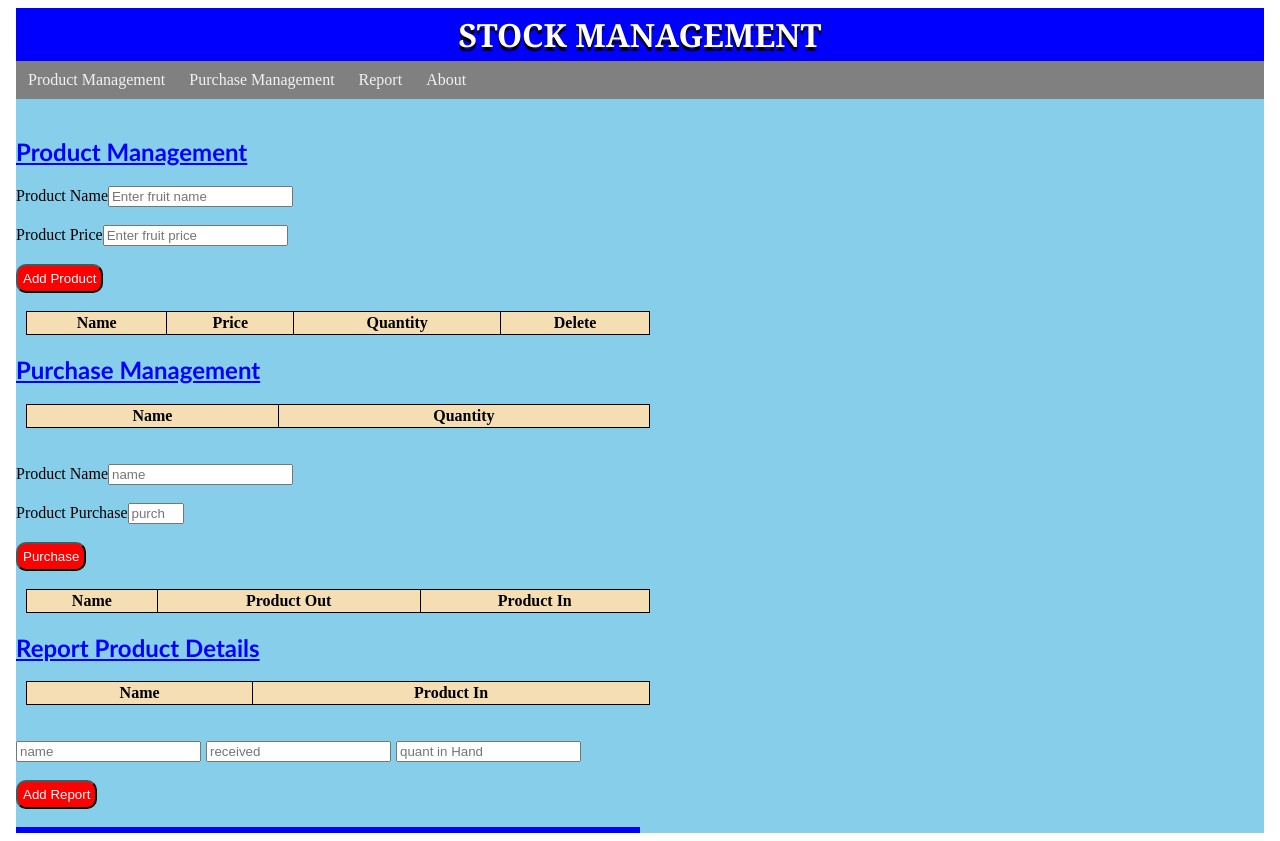
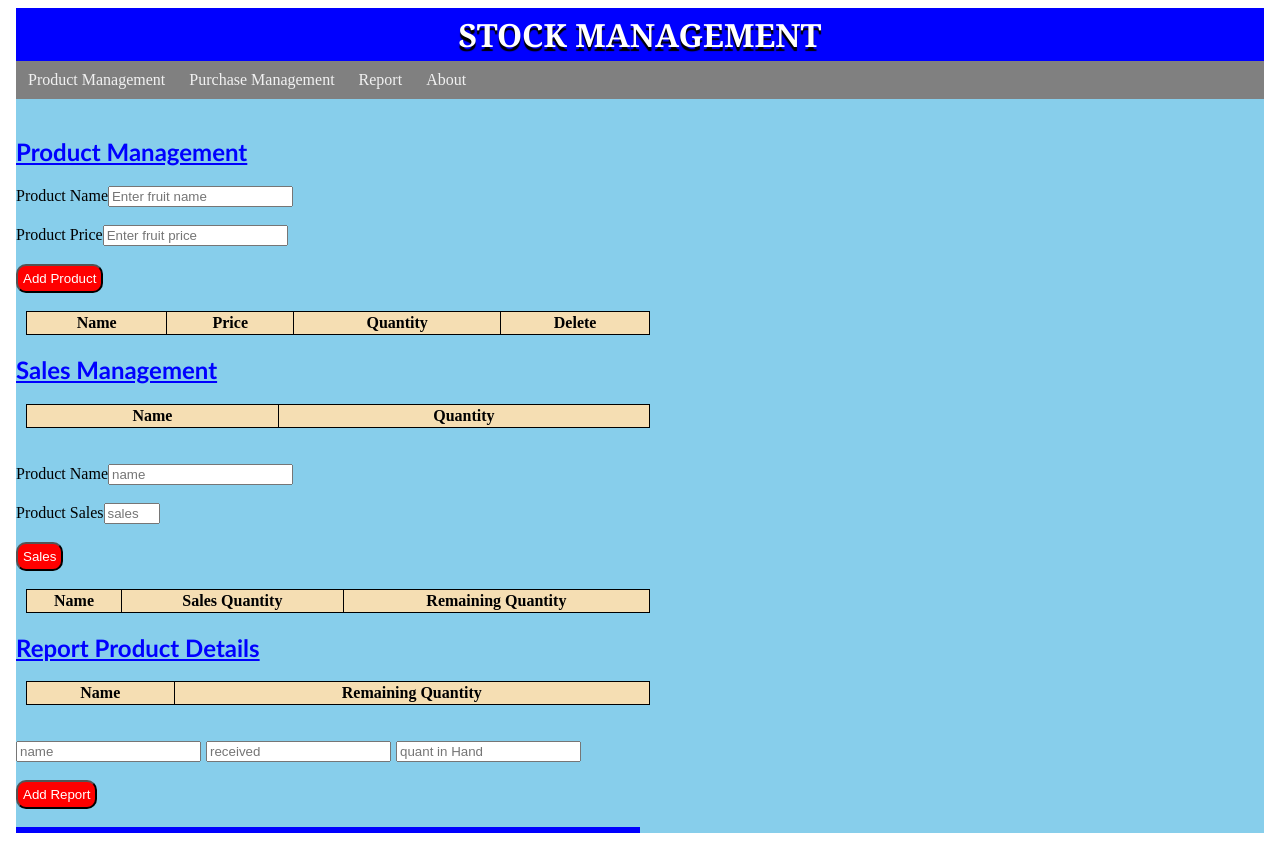
Before and after one commit to Mohammed0812/Stock-Management-Angular, an Angular app: page / in a window 1280 px wide. Built offline with nearby package versions, Linux system fonts and the light colour scheme.

Commit message:
Update app.component.html

```diff
--- a/src/app/app.component.html
+++ b/src/app/app.component.html
@@ -33,7 +33,7 @@
     </table>
   </ng-container>
   <ng-container>
-    <h2>Purchase Management</h2>
+    <h2>Sales Management</h2>
     <table>
       <tr>
         <th>Name</th>
@@ -48,18 +48,18 @@
     <label>Product Name</label>
     <input type="text" [(ngModel)]="pname" placeholder="name">
     <br><br>
-    <label>Product Purchase</label>
-    <input type="number" [(ngModel)]='purchase' placeholder="purchase" min="4" max="50">
+    <label>Product Sales</label>
+    <input type="number" [(ngModel)]='sales' placeholder="sales" min="4" max="50">
     <br><br>
-    <button (click)='addPurchase()'>Purchase</button>
+    <button (click)='addSales()'>Sales</button>
     <br><br>
     <table>
       <tr>
         <th>Name</th>
-        <th>Product Out</th>
-        <th>Product In</th>
+        <th>Sales Quantity</th>
+        <th>Remaining Quantity</th>
       </tr>
-      <tr *ngFor='let p of Purchases'>
+      <tr *ngFor='let p of Sales'>
         <td>{{p.name}}</td>
         <td>{{p.out}}</td>
         <td>{{p.in-p.out}}</td>
@@ -71,9 +71,9 @@
     <table>
       <tr>
         <th>Name</th>
-        <th>Product In</th>
+        <th>Remaining Quantity</th>
       </tr>
-      <tr *ngFor='let p of Purchases'>
+      <tr *ngFor='let p of Sales'>
         <td>{{p.name}}</td>
         <td>{{p.in-p.out}}</td>
       </tr>
```
